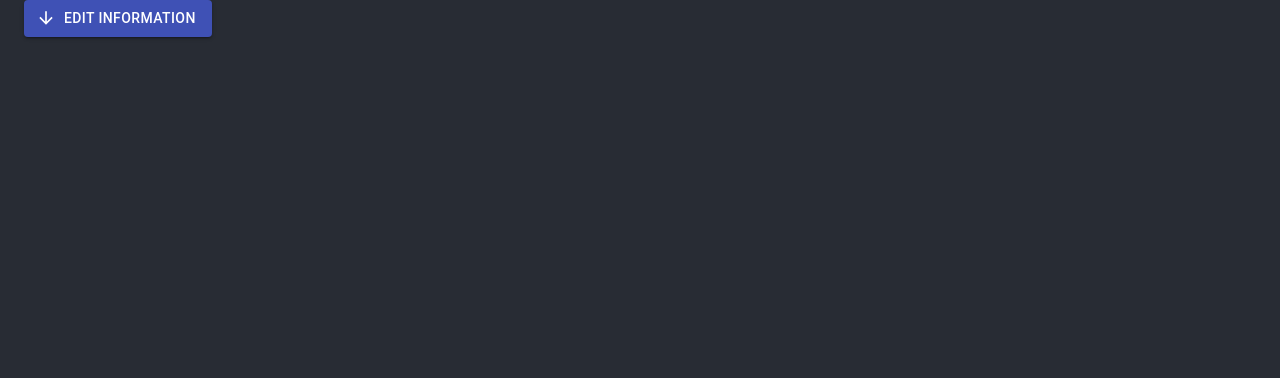
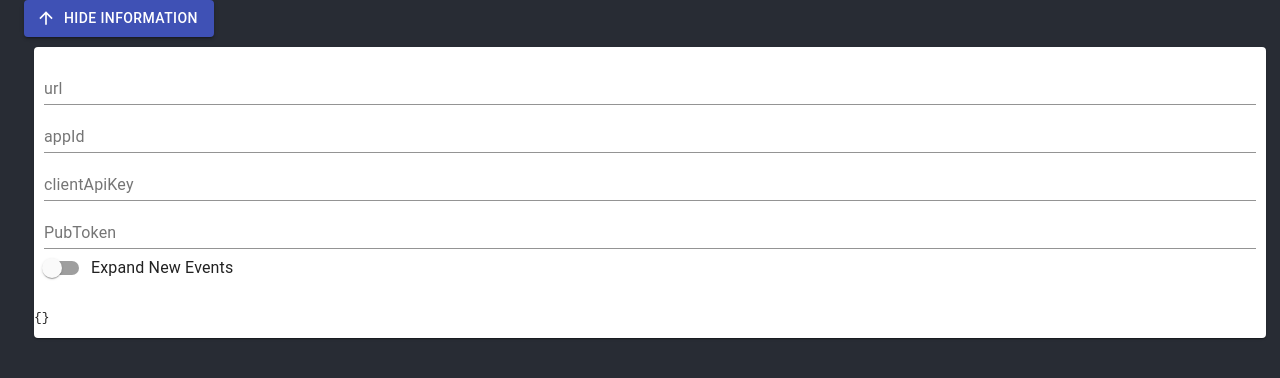
Before and after one commit to 7tablets/publisher-test, a React (Create React App) app: page / in a window 1280 px wide. Shown: the top 378 px of the page. Built offline with nearby package versions, Linux system fonts and the light colour scheme; what @7t/publisher-kit-client would draw is missing.

Commit message:
Default show form

```diff
--- a/src/App.js
+++ b/src/App.js
@@ -38,7 +38,7 @@ function useForm() {
   const [token, setToken] = React.useState('');
   const [expandNewValues, setExpandNewValues] = React.useState(false);
   const [needsReload, setNeedsReload] = React.useState(false);
-  const [showForm, setShowForm] = React.useState(false);
+  const [showForm, setShowForm] = React.useState(true);
   const [parsed, setParsed] = React.useState({});
 
   React.useEffect(() => {
@@ -67,7 +67,7 @@ function useForm() {
 
     // if (savedExpandNewValues) {
     setExpandNewValues(savedExpandNewValues === 'true');
-    setShowForm(savedShowForm === 'true');
+    setShowForm(savedShowForm !== 'false');
     // }
   }, []);
 
```
Also changed, not shown: index.html (+1 -1 lines).
